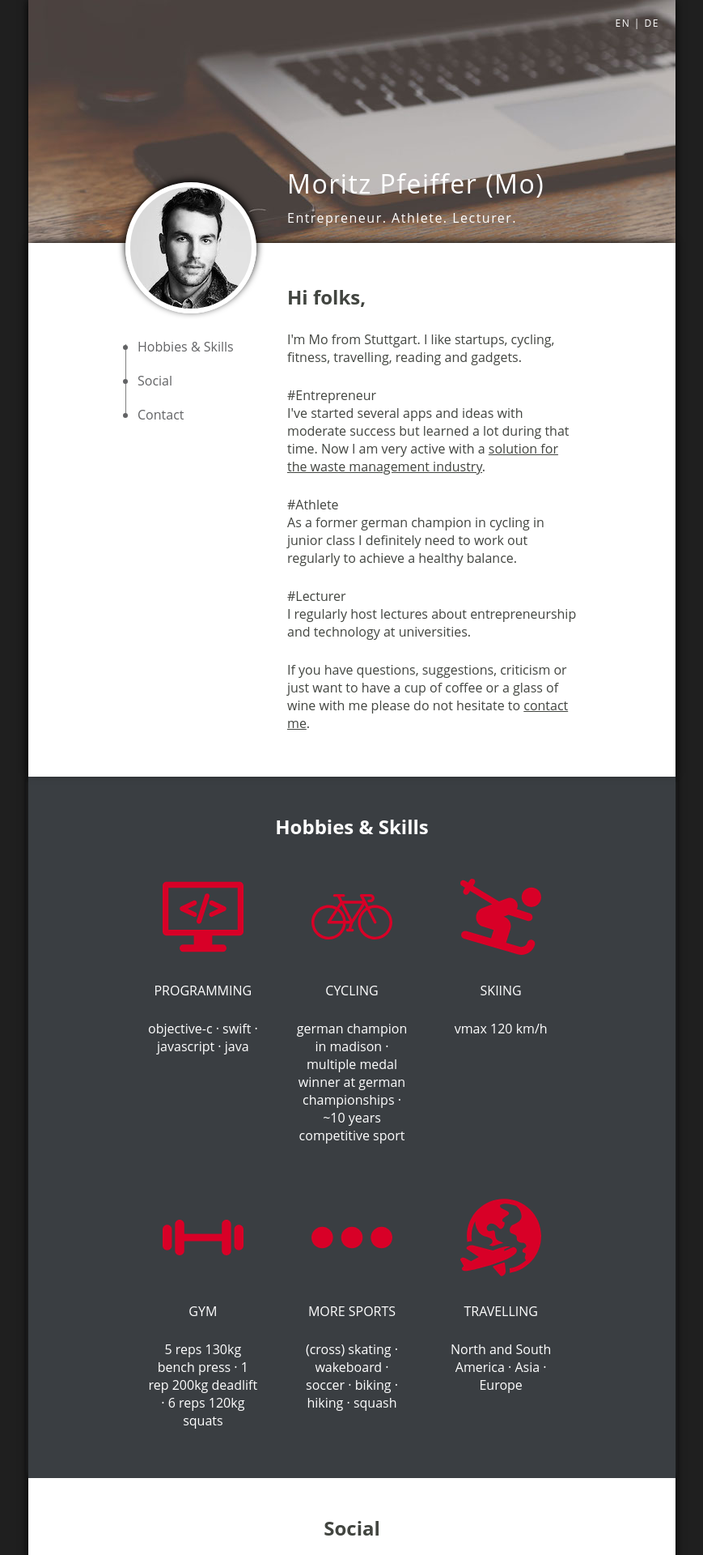
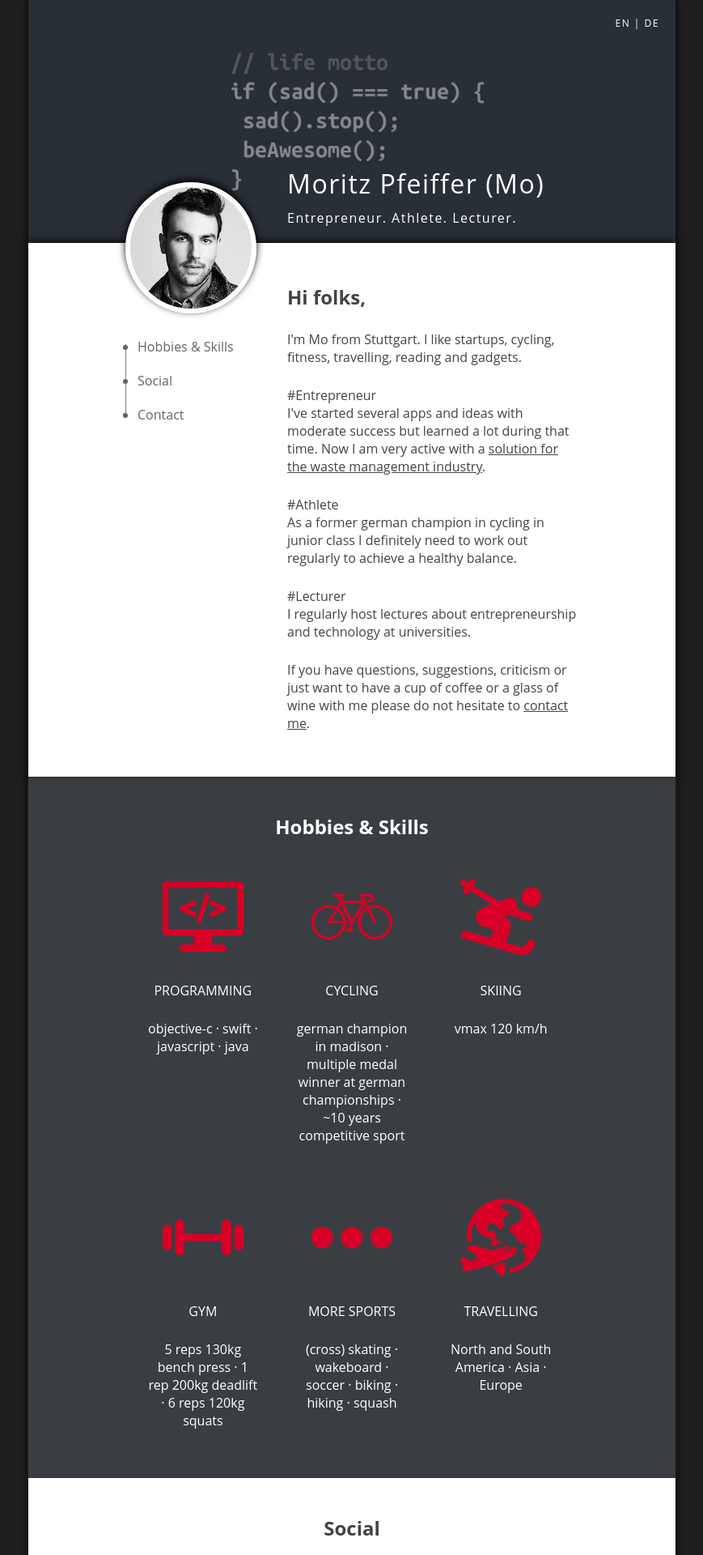
Before and after one commit to Mojo90/private-website, a Jekyll site: the page built from index.html, in a window 1280 px wide. Shown: the top 1920 px of the page at 81% size, without its empty margins (205-1074 px from the left). Built offline with Jekyll 4.4.1, drawn with Linux system fonts in a browser that asks for light colours; nearby versions of some CDN libraries.

Commit message:
Changed top background image

```diff
--- a/css/main.css
+++ b/css/main.css
@@ -198,7 +198,8 @@ p {
     width: 100%;
     max-width: 800px;
     background-image: url("../img/header.jpg");
-    background-position: top;
+    background-position: center;
+	background-size: cover;
 }
 .header .lang {
     position: absolute;
--- a/index.html
+++ b/index.html
@@ -4,6 +4,7 @@ lang: en
 ref: home
 ---
         <div class="header">
+        	<div style="position: absolute;background-color: #212529;height: 100%;width: 100%;top: 0;left: 0;opacity: 0.5;"></div>
             <div class="image"></div>
             <div class="lang">
               <a href="/">EN</a> | <a href="/startseite/">DE</a>
--- a/startseite.html
+++ b/startseite.html
@@ -5,6 +5,7 @@ ref: home
 permalink: /startseite/
 ---
         <div class="header">
+        	<div style="position: absolute;background-color: #212529;height: 100%;width: 100%;top: 0;left: 0;opacity: 0.5;"></div>
             <div class="image"></div>
             <div class="lang">
               <a href="/">EN</a> | <a href="/startseite/">DE</a>
```
Also changed, not shown: img/header.jpg, img/header_orig.jpg (deleted).
